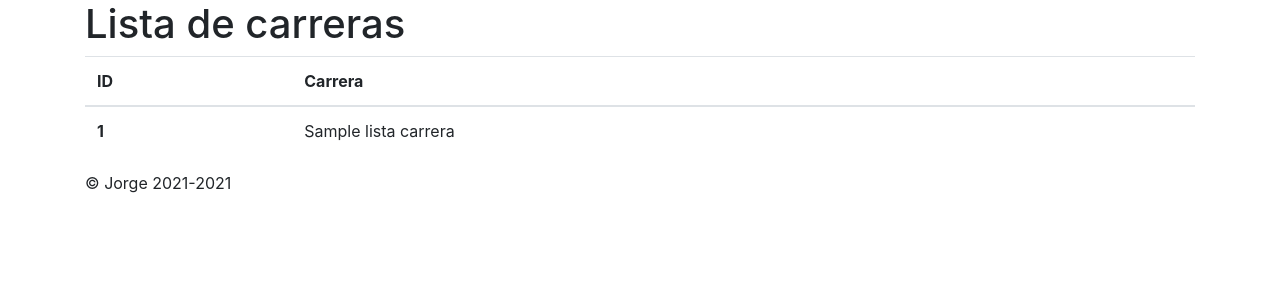
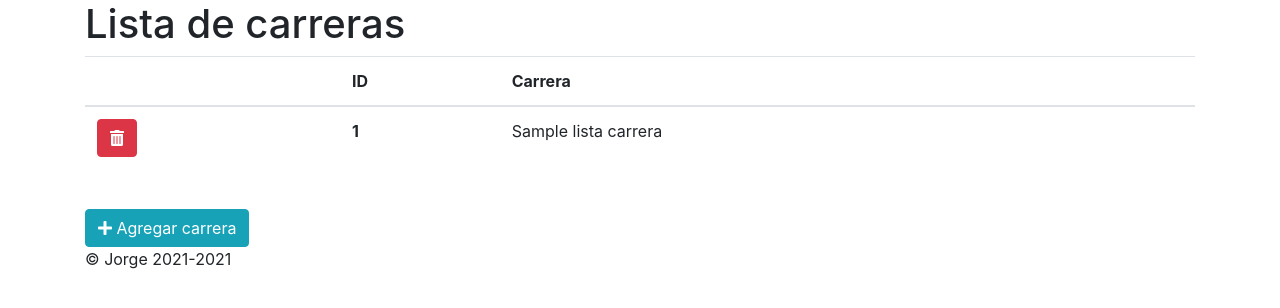
Before and after one commit to jorge-gaitan/calificaciones, a PHP site: template src/twig/carreras.twig in a window 1280 px wide. Shown: the part 56-364 px from the top of the page. Run offline with PHP 8.4, Linux system fonts and the light colour scheme; the template is opened without the code that fills it: most values are stand-ins (such as "Sample title", 1, 10 or a date in 2020); some libraries are stand-ins or nearby versions.

Commit message:
Se agrego funcionalidad para agregar y editar carreras

```diff
--- /dev/null
+++ b/src/js/carreras.js
@@ -0,0 +1,13 @@
+$(document).ready(function () {
+    const mostrarFormulario = function () {
+        let contenedorTabla = $('#tablaCarreras');
+        let contenedorForm = $('#formCarreras');
+
+        contenedorTabla.toggle();
+        contenedorForm.toggle();
+    }
+
+    $('#btnAgregarCarrera').click(function () {
+        mostrarFormulario();
+    });
+});
--- a/src/twig/base.twig
+++ b/src/twig/base.twig
@@ -12,6 +12,7 @@
 
 		<!-- Bootstrap core CSS -->
 		<link href="./node_modules/bootstrap/dist/css/bootstrap.min.css" rel="stylesheet">
+		<script defer src="./node_modules/@fortawesome/fontawesome-free/js/all.min.js"></script>
 		<meta
 		name="theme-color" content="#563d7c">
 
--- a/src/twig/carreras.twig
+++ b/src/twig/carreras.twig
@@ -1,11 +1,26 @@
 {% extends "base.twig" %}
+
+{% macro alerta(texto, tipo = "alert-danger") %}
+    <div class="alert {{ tipo }}" role="alert">
+ 	 {{ texto }}
+	</div>
+{% endmacro %}
 
 {% block contenido %}
 	<div class="container">
 		<h1>Lista de carreras</h1>
-		<table class="table">
+	{% if borrado %}
+		{{ _self.alerta('Se borro correctamente la carrera') }}
+	{% endif %}
+
+	{% if nuevaCarrera %}
+		{{ _self.alerta('Se agrego la carrera correctamente', 'alert-info') }}
+	{% endif %}
+
+		<table class="table" id="tablaCarreras">
 			<thead>
 				<tr>
+					<th></th>
 					<th scope="col">ID</th>
 					<th scope="col">Carrera</th>
 				</tr>
@@ -13,11 +28,39 @@
 			<tbody>
 				{% for carrera in listaCarreras %}
 					<tr>
+						<th>
+							<form method="POST" target="_self">
+								<button type="submit" class="btn btn-danger" name="id_borrado" value={{ carrera.id }}>
+									<i class="fas fa-trash-alt"></i>
+								</button>
+							</form>
+						</th>
 						<th scope="row">{{ carrera.id }}</th>
 						<td>{{ carrera.nombre }}</td>
 					</tr>
+					{% else %}
+						{{ _self.alerta('No se encontraron carreras') }}
 				{% endfor %}
 			</tbody>
 		</table>
+		<br>
+		<button type="buttton" class="btn btn-info" id="btnAgregarCarrera">
+			<i class="fas fa-plus"></i> Agregar carrera
+		</button>
+		<br>
+		<form method="POST" target="_self" style="display: none;" id="formCarreras">
+			<div class="form-group">
+    			<label for="nombreCarrera">Nombre de la carrera</label>
+    			<input type="text" autocomplete="off" class="form-control" name="nombreCarrera" placeholder="Escribe un nombre para la carrera">
+  			</div>
+			<button type="submit" class="btn btn-success" name="agregarCarrera" value="true">
+				<i class="fas fa-save"></i> Guardar carrera
+			</button>
+		</form>
 	</div>
 {% endblock %}
+
+{% block scripts %}
+	{{ parent() }}
+	<script src="./src/js/carreras.js"></script>
+{% endblock %}
```
Also changed, not shown: src/php/Modelos/carrera.php (+3 -5 lines), src/php/Pages/Carreras.php (+13 -4 lines).
